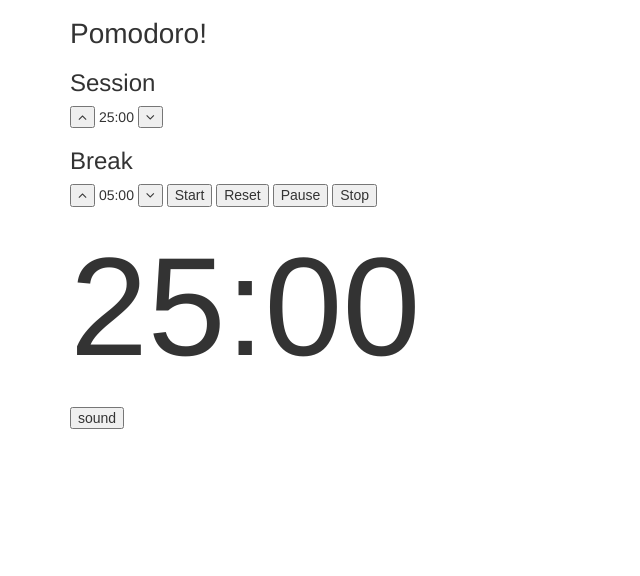
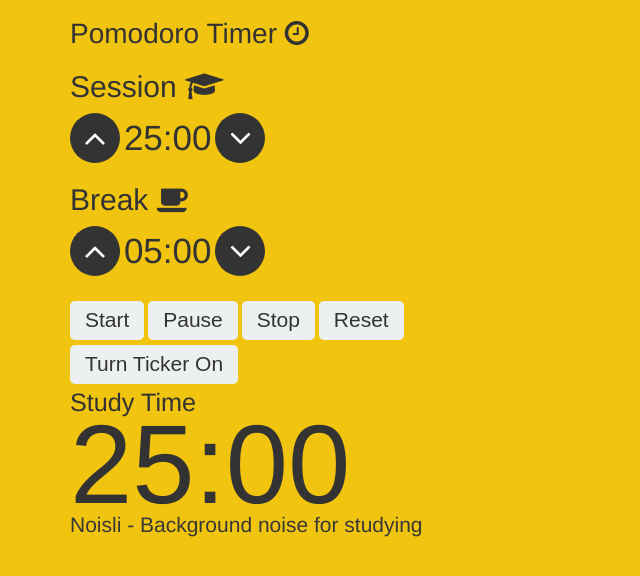
Before and after one commit to oisteinhaugland/pomodoro, a plain HTML site: page index.html in a window 1280 px wide. Shown: the whole page, without its empty margins (0-640 px from the left). Drawn offline with nearby package versions, Linux system fonts and the light colour scheme.

Commit message:
Added css, ticker and finalized the project

```diff
--- a/index.html
+++ b/index.html
@@ -18,45 +18,53 @@
 <script src='https://oss.maxcdn.com/html5shiv/3.7.3/html5shiv.min.js'></script>
 <script src='https://oss.maxcdn.com/respond/1.4.2/respond.min.js'></script>
 <![endif]-->
+
+  <link rel="shortcut icon" type="image/x-icon" href="images/favicon.ico" />
 <link rel='stylesheet' href='https://maxcdn.bootstrapcdn.com/font-awesome/4.7.0/css/font-awesome.min.css'>
 <link rel='stylesheet' href='styles/normalize.css'>
 <link rel='stylesheet' href='styles/main.css'>
 
 </head>
 <body>
-<div class="container">
-	<h1>Pomodoro!</h1>
+<div class="container" id="box">
 
+	<h1>Pomodoro Timer <i class="fa fa-clock-o" aria-hidden="true"></i>
+</h1>
 
+	<div class="controls">
+		<h2>Session
+			 <i class="fa fa-graduation-cap" aria-hidden="true"></i>
+		</h2>
+		<button id="sessionUp"><i class="fa fa-angle-up"></i></button>
+		<span id="sessionTimer"></span>
 
-	<h3>Session</h3>
-	<button id="sessionUp"><i class="fa fa-angle-up"></i></button>
-	<span id="sessionTimer">
-
-	</span>
 		<button id="sessionDown"><i class="fa fa-angle-down"></i></button>
 
+		<h2>Break
+			 <i class="fa fa-coffee" aria-hidden="true"></i>
+		</h2>
+		<button id="breakUp"><i class="fa fa-angle-up"></i></button>
+		<span id="breakTimer"></span>
+		<button id="breakDown"><i class="fa fa-angle-down"></i></button>
+	</div>
 
-	<h3>Break</h3>
-	<button id="breakUp"><i class="fa fa-angle-up"></i></button>
-
-	<span id="breakTimer"></span>
-
-	<button id="breakDown"><i class="fa fa-angle-down"></i></button>
-
+	<div class="functions">
 		<button id="start">Start</button>
-	<button id="reset">Reset</button>
 		<button id="pause">Pause</button>
 		<button id="stop">Stop</button>
-
-	<div>
-	<span id="bigAssClock"></span>
-	<span id="status"></span>
+		<button id="reset">Reset</button>
+		<button id="tick">Turn Ticker On</button>
 	</div>
 
-	<button id="sound">sound</button>
+	<span id="status">Study Time</span>
+	<div>
 
+	<span id="bigAssClock"></span>
+	<p>
+		<a href="https://www.noisli.com/" target="_blank">Noisli - Background noise for studying</a>
+	</p>
 	</div>
+</div> <!--container end -->
 
 <!-- jQuery (necessary for Bootstrap's JavaScript plugins) -->
 <script src='https://ajax.googleapis.com/ajax/libs/jquery/1.12.4/jquery.min.js'></script>
--- a/scripts/main.js
+++ b/scripts/main.js
@@ -1,18 +1,3 @@
-
-/***********************************************
-TODOS
-- add sexy styling
-- set up github pages
-
-DONE
-- disable buttons for break and session timers when started = true
-- make session and break timers go no lower than 1 minute
-- switch to session timer when break timer reaches 0
-- swith to break timer when timer reaches 0
-- Get the STOP function working
-- add sound on both timer ends
-**********************************************/
-
 
 /*start values in seconds*/
 var started = false;
@@ -22,11 +7,14 @@ var sessionTime = 1500;
 var breakTime = 300;
 var temp = 0;
 var haveBeenStartedOnce= false;
+var tickerOn = false;
 
 var sessionStartValue;
 var breakStartValue;
 
 var audio = new Audio('nautical008.mp3');
+var tickerAudio = new Audio('clock-ticking-3.mp3');
+tickerAudio.loop = true;
 
 var session = $("#sessionTimer");
 var b = $("#breakTimer");
@@ -89,7 +77,7 @@ function update() {
 		$("#status").html("Study Time");
 	} else if (onBreak) {
 		sessionTime = sessionStartValue;
-		$("#status").html("Relax Time")
+		$("#status").html("Break Time")
 	}
 }
 
@@ -113,7 +101,10 @@ function reset() {
 function stop(){
 	started = false;
 	paused = false;
+	if (haveBeenStartedOnce){
 	sessionTime = sessionStartValue;
+	}
+
 	clock.html(time(sessionTime));
 	haveBeenStartedOnce = false;
 	clearInterval(intervals);
@@ -184,9 +175,16 @@ $(document).ready(function(){
 		reset();
 	});
 
-
-$("#sound").on('click', function(){
-
+	$("#tick").on('click', function(){
+		if (!tickerOn){
+			tickerOn = true;
+			$(this).html("Turn Ticker Off ")
+			tickerAudio.play();
+		} else {
+			tickerOn = false;
+			$(this).html("Turn Ticker On ")
+			tickerAudio.pause();
+		}
 	});
 
 
--- a/styles/main.scss
+++ b/styles/main.scss
@@ -1,19 +1,81 @@
-
-/**********************************
-VARIABLES
-**********************************/
-$primary-color: red;
 
 /**********************************
 GENERAL
 **********************************/
-#bigAssClock {
-	font-size: 10em;
+body {
+	background-color:#f1c40f;
 }
 
 
+#bigAssClock {
+	font-size: 8em;
+	line-height: 0.8em;
+}
 
+#status {
+	font-size:1.8em;
+	display: inline-block;
+}
 
-/**********************************
-NAVIGATION
-**********************************/
+#box {
+	margin: 0 auto;
+}
+
+.controls {
+	margin:20px 0;
+	padding-bottom:5px;
+
+	span {
+		font-size: 2.5em;
+	}
+
+	input[type="checkbox"] {
+ 	height: 50px;
+	}
+	button{
+		color:white;
+		background-color:#333;
+		border:none;
+		height:50px;
+		width:50px;
+		font-size: 2.5em;
+		border-radius: 50%;
+		&:hover {
+
+			outline: none;
+			}
+		&:focus {
+			outline: none;
+		}
+
+	}
+} /*control end*/
+
+.functions {
+	button {
+		border:none;
+		background-color:#ecf0f1;
+		font-size: 1.5em;
+		border-radius: 5px;
+		padding: 7.5px 15px;
+
+		&:hover {
+			outline: none;
+			}
+		&:focus {
+			outline: none;
+		}
+	}
+	#tick {
+		display: block;
+		margin-top:5px;
+	}
+}
+
+a {
+	font-size: 1.5em;
+	color:lighten(#333,2%);
+	&:hover{
+		color:#333;
+	}
+}
```
Also changed, not shown: images/favicon.ico (added), styles/main.css, 2 other files. Lines whose indentation alone changed are shown as unchanged.
